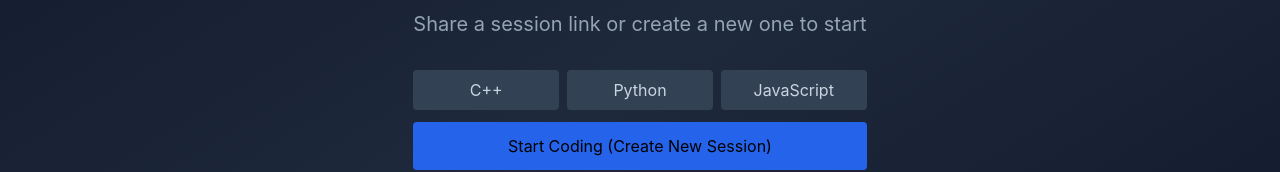
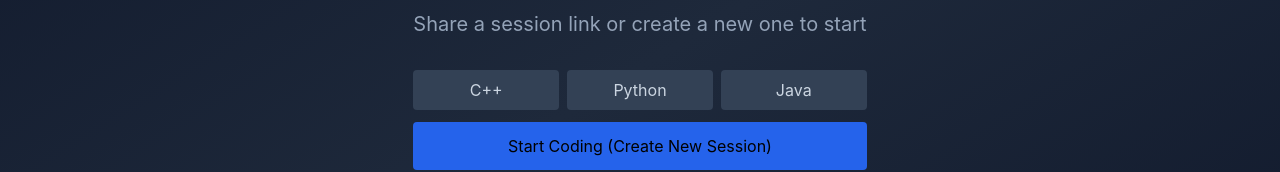
Before and after one commit to SidReddy21/Forma, a React (Vite) app in the folder frontend/: page / in a window 1280 px wide. Shown: the part 332-504 px from the top of the page. Built offline with nearby package versions, Linux system fonts and the light colour scheme; no server answers.

Commit message:
Change JavaScript to Java in language options

```diff
--- a/frontend/src/App.tsx
+++ b/frontend/src/App.tsx
@@ -14,7 +14,7 @@ export default function App() {
   const [showAI, setShowAI] = useState(true);
   const [copied, setCopied] = useState(false);
   const [isCreating, setIsCreating] = useState(false);
-  const [selectedLanguage, setSelectedLanguage] = useState<'cpp' | 'python' | 'javascript' | null>(null);
+  const [selectedLanguage, setSelectedLanguage] = useState<'cpp' | 'python' | 'java' | null>(null);
 
   // Handle URL params to join existing session on load
   useEffect(() => {
@@ -40,7 +40,7 @@ export default function App() {
       const templates: Record<string, string> = {
         cpp: '#include <iostream>\nint main() {\n  // Start coding here...\n  return 0;\n}',
         python: '# Start coding here...\nprint("Hello, World!")',
-        javascript: '// Start coding here...\nconsole.log("Hello, World!");',
+        java: 'public class Main {\n  public static void main(String[] args) {\n    // Start coding here...\n    System.out.println("Hello, World!");\n  }\n}',
       };
 
       console.log(`[App] Creating new session with language: "${selectedLanguage}"`);
@@ -116,7 +116,7 @@ export default function App() {
           ) : (
             <div className="space-y-3">
               <div className="flex gap-2">
-                {(['cpp', 'python', 'javascript'] as const).map((lang) => (
+                {(['cpp', 'python', 'java'] as const).map((lang) => (
                   <button
                     key={lang}
                     onClick={() => setSelectedLanguage(lang)}
@@ -126,7 +126,7 @@ export default function App() {
                         : 'bg-slate-700 text-slate-300 hover:bg-slate-600'
                     }`}
                   >
-                    {lang === 'cpp' ? 'C++' : lang === 'python' ? 'Python' : 'JavaScript'}
+                    {lang === 'cpp' ? 'C++' : lang === 'python' ? 'Python' : 'Java'}
                   </button>
                 ))}
               </div>
```
